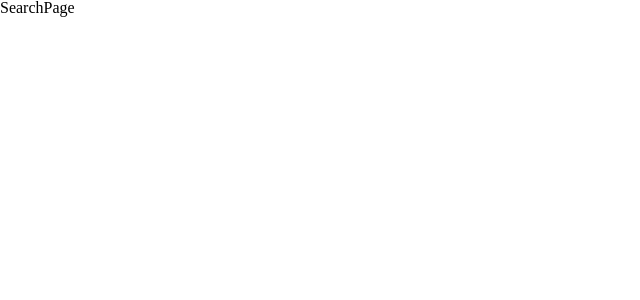
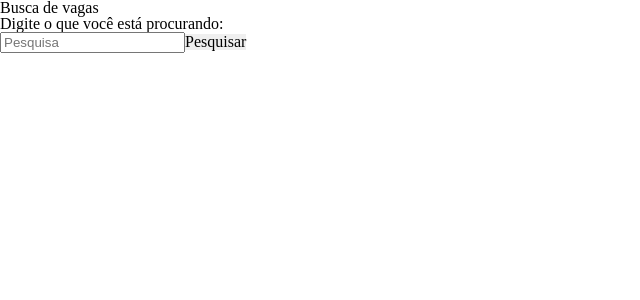
Before and after one commit to rcoelhomf/Kenzie-Jobs-T17-tsunode, a React (Vite) app: page /search in a window 1280 px wide. Shown: the top 300 px of the page, without its empty margins (0-640 px from the left). Built offline with nearby package versions, Linux system fonts and the light colour scheme.

Commit message:
feat: SearchPage

```diff
--- a/src/Pages/Searchpage/index.tsx
+++ b/src/Pages/Searchpage/index.tsx
@@ -1,7 +1,92 @@
-export const SearchPage = () => {
+import React, { useState, ChangeEvent, FormEvent } from 'react';
 
-    return (
+interface Job {
+  userId: number;
+  id: number;
+  position: string;
+  sallary: number;
+  description: string;
+}
 
-        <h1>SearchPage</h1>
-    )
+export const SearchPage: React.FC = () => {
+  const [searchTerm, setSearchTerm] = useState<string>('');
+  const [jobs, setJobs] = useState<Job[]>([]);
+  const [submittedSearchTerm, setSubmittedSearchTerm] = useState<string>('');
+
+  const [expandedJobId, setExpandedJobId] = useState<number | null>(null);
+
+  const handleSearchChange = (event: ChangeEvent<HTMLInputElement>) => {
+    setSearchTerm(event.target.value);
+  }
+
+  const handleSearchSubmit = (event: FormEvent<HTMLFormElement>) => {
+    event.preventDefault();
+    setSubmittedSearchTerm(searchTerm);
+    fetch(`https://kenzie-job-api.onrender.com/jobs?position_like=${searchTerm}`)
+      .then(response => {
+        if (!response.ok) {
+          throw new Error(`HTTP error! status: ${response.status}`);
+        }
+        return response.json();
+      })
+      .then(data => setJobs(data))
+      .catch(error => console.log('Error fetching jobs:', error));
+  }
+
+  const handleToggleDescription = (jobId: number) => {
+    if (expandedJobId === jobId) {
+      setExpandedJobId(null);
+    } else {
+      setExpandedJobId(jobId);
+    }
+  }
+
+  const handleApplyJob = (jobId: number) => {
+    console.log(`Candidatando-se à vaga de emprego com ID ${jobId}`);
+  }
+
+  return (
+    <div>
+      <h1>Busca de vagas</h1>
+      <p>Digite o que você está procurando:</p>
+      <form onSubmit={handleSearchSubmit}>
+        <input
+          type="text"
+          placeholder="Pesquisa"
+          value={searchTerm}
+          onChange={handleSearchChange}
+        />
+        <button type="submit">Pesquisar</button>
+      </form>
+      {submittedSearchTerm && (
+        <>
+          <h2>Resultados de busca para: '{submittedSearchTerm}'</h2>
+          {jobs.length > 0 ? (
+            <ul>
+              {jobs.map((job) => (
+                <li key={job.id}>
+                  <h2>{job.position}</h2>
+                  {expandedJobId === job.id ? (
+                    <>
+                      <p>{job.description}</p>
+                      <button onClick={() => handleToggleDescription(job.id)}>-</button>
+                    </>
+                  ) : (
+                    <>
+                      <button onClick={() => handleToggleDescription(job.id)}>+</button>
+                    </>
+                  )}
+                  <button onClick={() => handleApplyJob(job.id)}>Candidatar-se</button>
+                </li>
+              ))}
+            </ul>
+          ) : (
+            <p>Desculpe :(! Nenhum resultado encontrado.</p>
+          )}
+        </>
+      )}
+    </div>
+  );
 }
+
+export default SearchPage;
```
